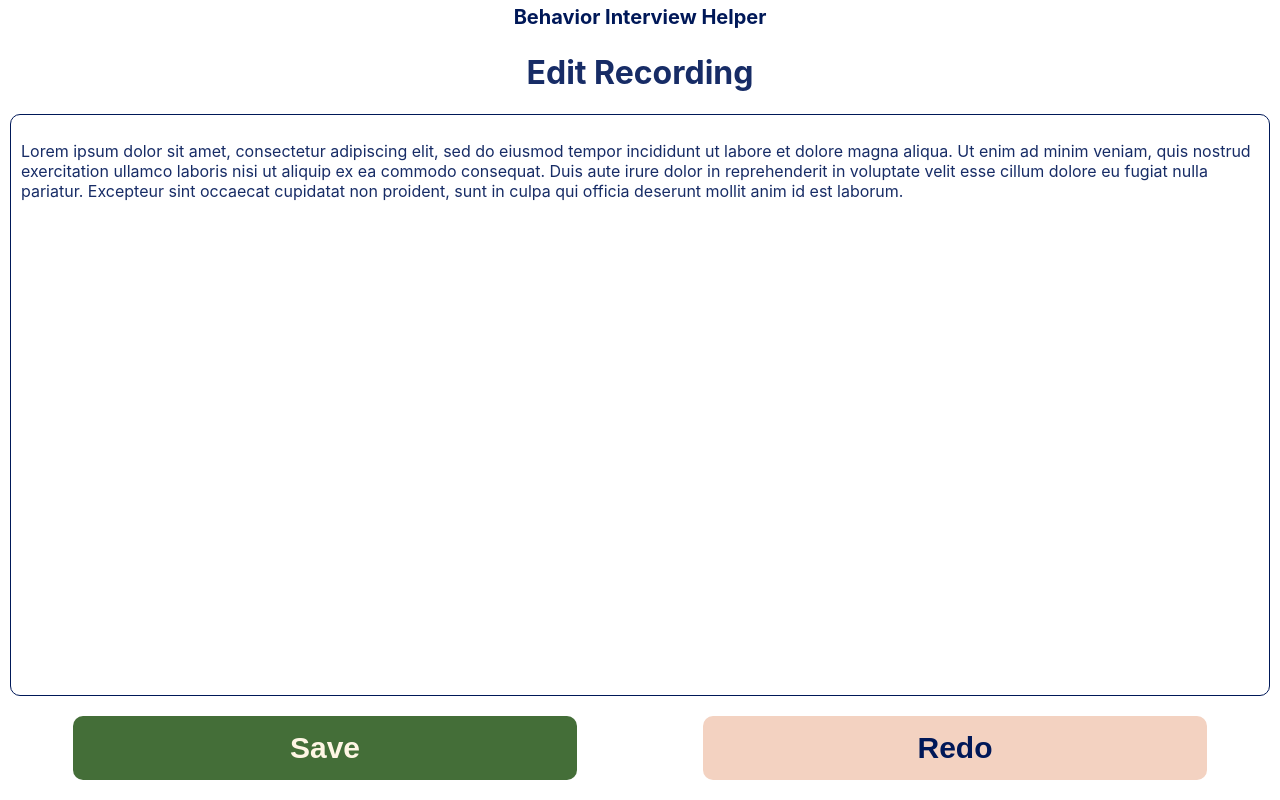
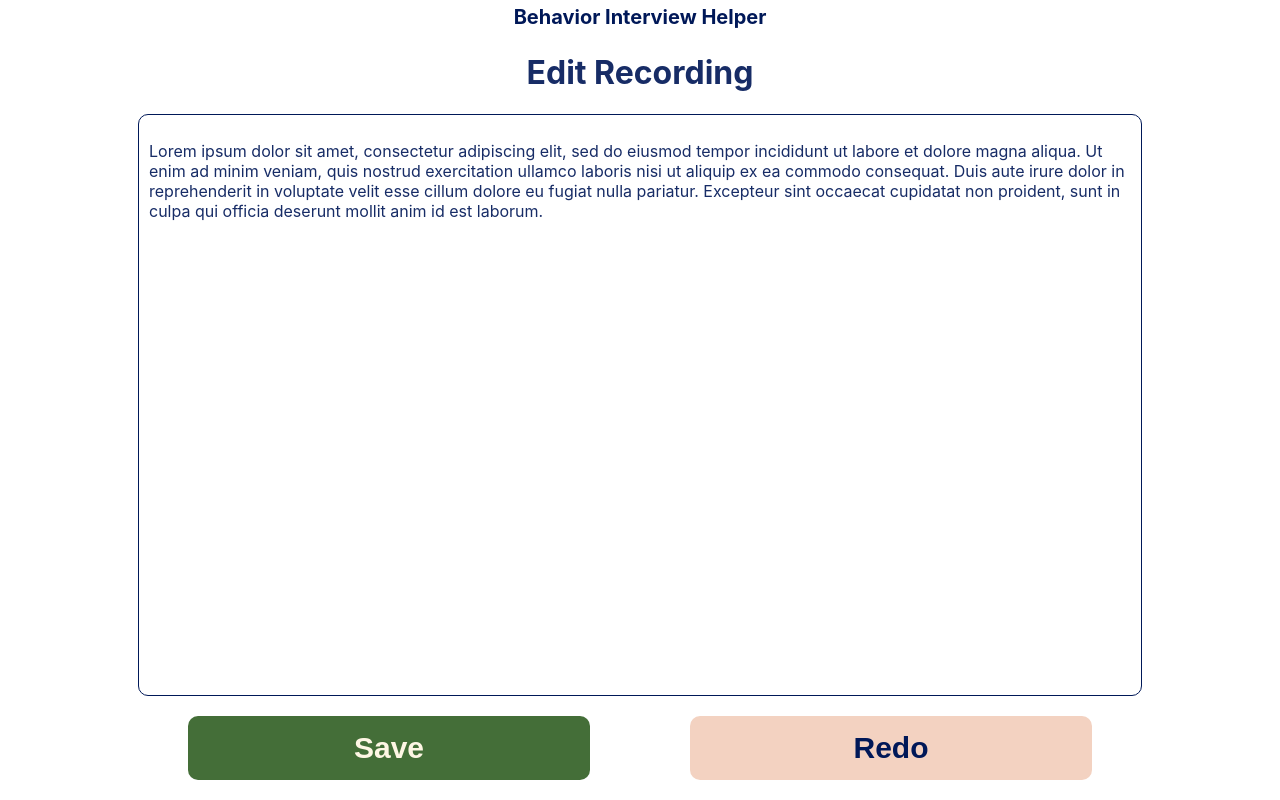
Before and after one commit to jcsmileyjr/behavior-interview-helper, a React (Create React App) app in the folder interview-helper/: page / in a window 1280 px wide. Built offline with nearby package versions, Linux system fonts and the light colour scheme.

Commit message:
Stlying: Edit page desktop responsiveness

```diff
--- a/interview-helper/src/pages/editPage/EditPage.js
+++ b/interview-helper/src/pages/editPage/EditPage.js
@@ -8,8 +8,8 @@ const EditPage = () => {
       </header>
       <main>
         <h1>Edit Recording</h1>
-        <div className="recordingPage__content--container">
-          <p className="recordingPage__content--style">
+        <div className="editPage__content--container">
+          <p className="editPage__content--style">
             Lorem ipsum dolor sit amet, consectetur adipiscing elit, sed do
             eiusmod tempor incididunt ut labore et dolore magna aliqua. Ut enim
             ad minim veniam, quis nostrud exercitation ullamco laboris nisi ut
@@ -19,9 +19,9 @@ const EditPage = () => {
             culpa qui officia deserunt mollit anim id est laborum.
           </p>
         </div>
-        <div className="recordingPage__button--container">
-          <button className="recordingPage__SaveButton--style" type="button">Save</button>
-          <button className="recordingPage__RedoButton--style" type="button">Redo</button>
+        <div className="editPage__button--container">
+          <button className="editPage__SaveButton--style" type="button">Save</button>
+          <button className="editPage__RedoButton--style" type="button">Redo</button>
         </div>
       </main>
     </div>
--- a/interview-helper/src/pages/editPage/editPage.css
+++ b/interview-helper/src/pages/editPage/editPage.css
@@ -11,23 +11,24 @@
     text-align: center;
 }
 
-.recordingPage__content--container {
+.editPage__content--container {
     border: 1px solid var(--Primary-Dark-Blue);
     padding: 10px;
     border-radius: 10px;
+    flex: 2;
 }
 
-.recordingPage__content--container > p {
+.editPage__content--container > p {
     color: var(--Primary-Medium-Blue);
 }
 
-.recordingPage__button--container {
+.editPage__button--container {
     display: flex;
     justify-content: space-around;
     margin: 20px 0;
 }
 
-.recordingPage__button--container > button {
+.editPage__button--container > button {
     padding: 15px;
     width: 40%;
     font-size: var(--Header-Desktop-Font-Size);
@@ -36,12 +37,24 @@
     border-radius: 10px;
 }
 
-.recordingPage__SaveButton--style {
+.editPage__SaveButton--style {
     background-color: var(--Accent-Medium-Green);
     color:var(--Primary-Sandy-Beige);
 }
 
-.recordingPage__RedoButton--style {
+.editPage__RedoButton--style {
     background-color: var(--Accent-Light-Orange);
     color: var(--Primary-Dark-Blue);
 }
+
+
+@media only screen and (min-width:650px){
+    .editPage__content--container {
+        margin: 0 10vw;
+    }
+
+    .editPage__button--container {
+        margin: 20px 10vw;
+    }
+
+}
```
